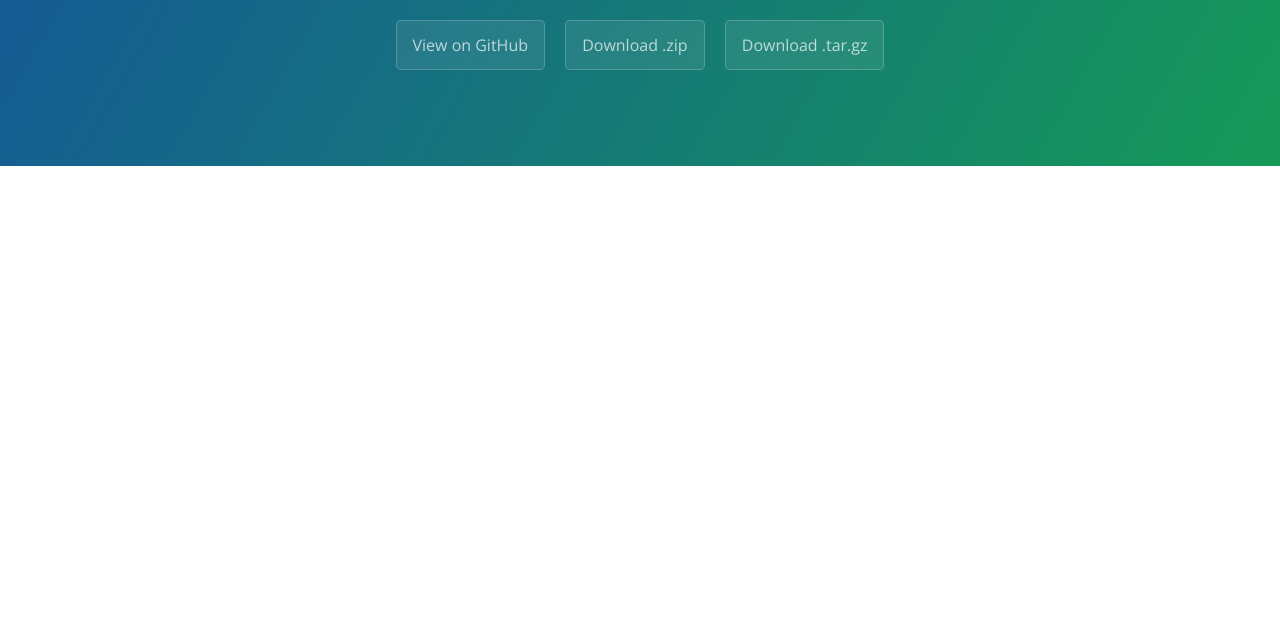
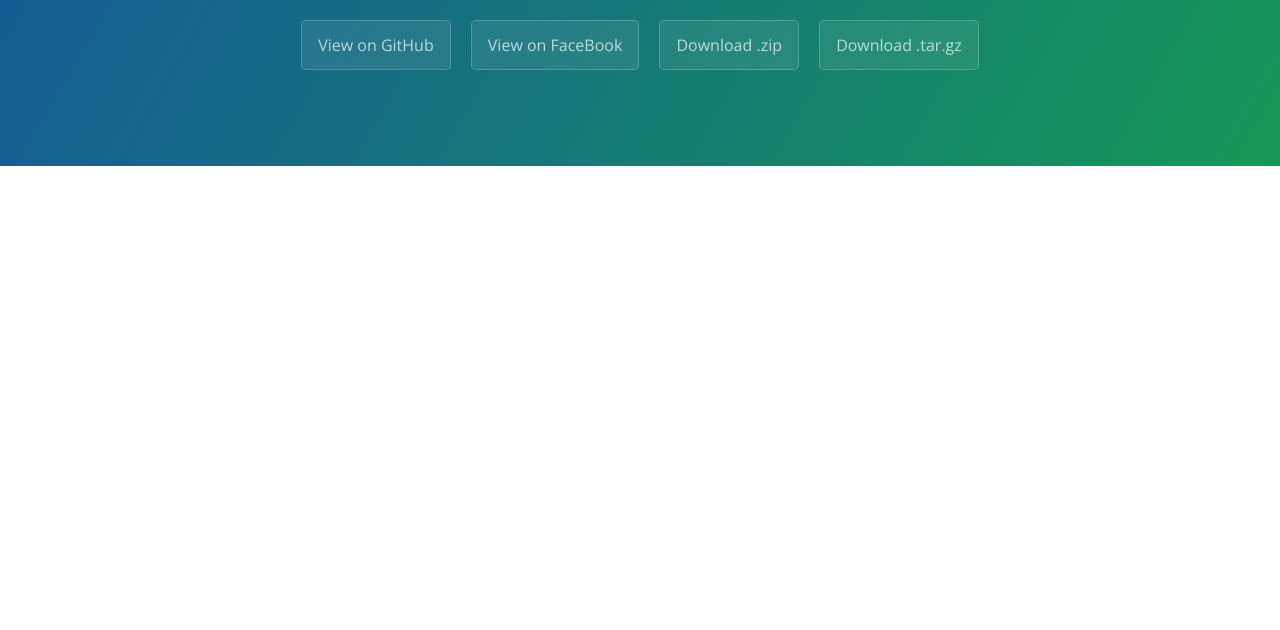
Before and after one commit to rjcd95/NicaBot, a plain HTML site: page index.html in a window 1280 px wide. Shown: the part 170-800 px from the top of the page. Drawn offline with nearby package versions, Linux system fonts and the light colour scheme.

Commit message:
Update index.html

```diff
--- a/index.html
+++ b/index.html
@@ -14,6 +14,7 @@
       <h1 class="project-name">Nicabot</h1>
       <h2 class="project-tagline"></h2>
       <a href="https://github.com/rjcd95/NicaBot" class="btn">View on GitHub</a>
+      <a href="https://www.facebook.com/NicaBot-641783275962446" class="btn">View on FaceBook</a>
       <a href="https://github.com/rjcd95/NicaBot/zipball/master" class="btn">Download .zip</a>
       <a href="https://github.com/rjcd95/NicaBot/tarball/master" class="btn">Download .tar.gz</a>
     </section>
```
